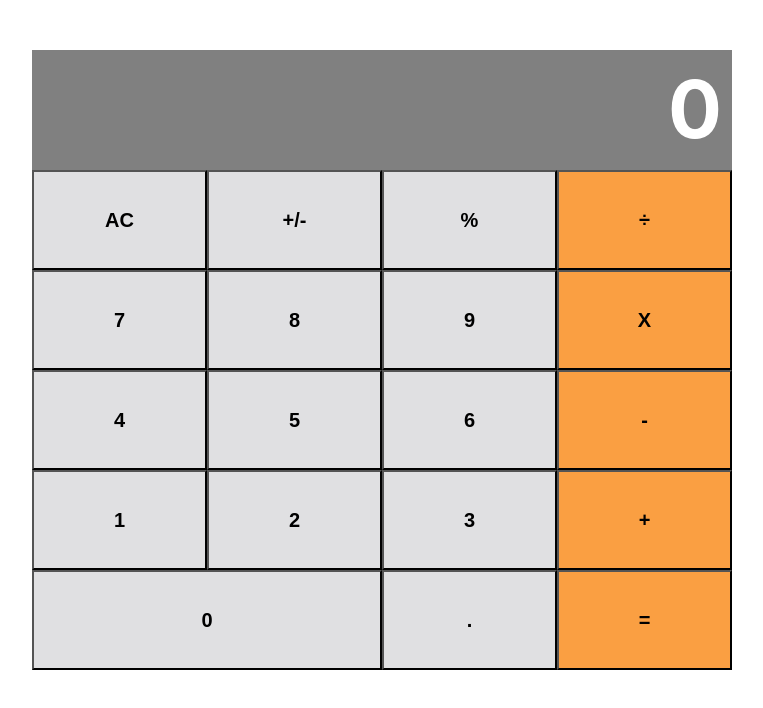
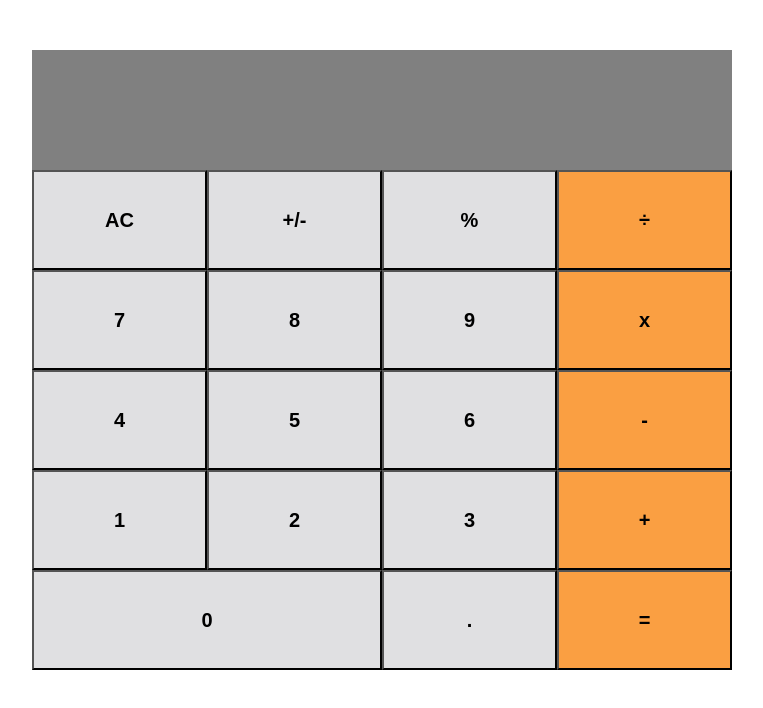
Before and after one commit to moudio/react-calculator, a React (Create React App) app: page / in a window 1280 px wide. Shown: the top 708 px of the page, without its empty margins (258-1021 px from the left). Built offline with nearby package versions, Linux system fonts and the light colour scheme.

Commit message:
Adding the proper logic to make the app work

```diff
--- a/package.json
+++ b/package.json
@@ -6,8 +6,6 @@
     "@testing-library/jest-dom": "^4.2.4",
     "@testing-library/react": "^9.3.2",
     "@testing-library/user-event": "^7.1.2",
-    "big-js": "^3.1.3",
-    "big.js": "^5.2.2",
     "connect": "^3.7.0",
     "prop-types": "^15.7.2",
     "react": "^16.13.0",
--- a/src/components/App.js
+++ b/src/components/App.js
@@ -8,15 +8,97 @@ import calculate from '../logic/calculate';
 class App extends React.Component {
   constructor(props) {
     super(props);
+    this.handleClick = this.handleClick.bind(this);
     this.state = {
+      total: null,
+      next: null,
+      operation: null,
     };
   }
 
+  handleClick(buttonName) {
+    const { total, next, operation } = this.state;
+    if (buttonName === 'AC') {
+      this.setState({
+        total: null,
+        next: null,
+        operation: null,
+      });
+    } else if (buttonName === '+/-') {
+      const newState = calculate(this.state, buttonName);
+      const newTotal = newState.total;
+      const newNext = newState.next;
+      this.setState({ total: newTotal, next: newNext });
+    } else if (Number(buttonName) || Number(buttonName) === 0) {
+      if (!operation) {
+        if (total) {
+          if (total === '0') {
+            this.setState({
+              total: buttonName,
+            });
+          } else {
+            this.setState({
+              total: total.concat(buttonName),
+            });
+          }
+        } else {
+          this.setState({
+            total: buttonName,
+          });
+        }
+      } else if (next) {
+        this.setState({
+          next: next.concat(buttonName),
+        });
+      } else {
+        this.setState({
+          next: buttonName,
+        });
+      }
+    } else if (buttonName === '.') {
+      if (!operation) {
+        if (!(/\D/).test(total)) {
+          this.setState({
+            total: total.concat('.'),
+          });
+        }
+      } else if (!(/\D/).test(next)) {
+        this.setState({
+          next: next.concat('.'),
+        });
+      }
+    } else if (buttonName === '=') {
+      if (total && next && operation) {
+        const result = calculate(this.state, buttonName);
+        const newTotal = result.total;
+        this.setState({
+          total: newTotal,
+          next: null,
+          operation: null,
+        });
+      }
+    } else {
+      this.setState({
+        operation: buttonName,
+      });
+    }
+  }
+
   render() {
+    const { total, next, operation } = this.state;
     return (
       <div className="App">
-        <Display result="0" />
-        <ButtonPanel />
+        <Display result={
+        operation === null ? total : next
+      }
+        />
+        {' '}
+        <ButtonPanel clickHandler={
+        this.handleClick
+      }
+        />
+        {' '}
+
       </div>
     );
   }
--- a/src/components/Button.js
+++ b/src/components/Button.js
@@ -2,20 +2,35 @@ import React from 'react';
 import Proptypes from 'prop-types';
 import '../Button.css';
 
-const button = ({ name, color, wide }) => (
-  <button type="button" className="Button" style={{ background: color, width: wide === true ? '50%' : '25%' }}>{name}</button>
-);
-
+const button = ({
+  name, color, wide, clickHandler,
+}) => {
+  function handleClick(buttonName) {
+    return clickHandler(buttonName);
+  }
+  return (
+    <button
+      type="button"
+      className="Button"
+      style={{ background: color, width: wide === true ? '50%' : '25%' }}
+      onClick={() => handleClick(name)}
+    >
+      {name}
+    </button>
+  );
+};
 button.defaultProps = {
   name: '',
   color: '#FA9F42',
   wide: false,
+  clickHandler: null,
 };
 
 button.propTypes = {
   name: Proptypes.string,
   color: Proptypes.string,
   wide: Proptypes.bool,
+  clickHandler: Proptypes.func,
 };
 
 
--- a/src/components/ButtonPanel.js
+++ b/src/components/ButtonPanel.js
@@ -1,40 +1,54 @@
 import React from 'react';
+import Proptypes from 'prop-types';
 import Button from './Button';
 import '../ButtonPanel.css';
 
-const buttonPanel = () => (
+const buttonPanel = props => {
+  function handleClick(buttonName) {
+    return props.clickHandler(buttonName);
+  }
+  return (
+
     <div className="ButtonPanel">
       <div className="group group-1">
-      <Button name="AC" color="#E0E0E2" />
-      <Button name="+/-" color="#E0E0E2" />
-      <Button name="%" color="#E0E0E2" />
-      <Button name="÷" />
+        <Button name="AC" color="#E0E0E2" clickHandler={handleClick} />
+        <Button name="+/-" color="#E0E0E2" clickHandler={handleClick} />
+        <Button name="%" color="#E0E0E2" clickHandler={handleClick} />
+        <Button name="÷" clickHandler={handleClick} />
       </div>
       <div className="group group-2">
-      <Button name="7" color="#E0E0E2" />
-      <Button name="8" color="#E0E0E2" />
-      <Button name="9" color="#E0E0E2" />
-      <Button name="X" />
+        <Button name="7" color="#E0E0E2" clickHandler={handleClick} />
+        <Button name="8" color="#E0E0E2" clickHandler={handleClick} />
+        <Button name="9" color="#E0E0E2" clickHandler={handleClick} />
+        <Button name="x" clickHandler={handleClick} />
       </div>
       <div className="group group-3">
-      <Button name="4" color="#E0E0E2" />
-      <Button name="5" color="#E0E0E2" />
-      <Button name="6" color="#E0E0E2" />
-      <Button name="-" />
+        <Button name="4" color="#E0E0E2" clickHandler={handleClick} />
+        <Button name="5" color="#E0E0E2" clickHandler={handleClick} />
+        <Button name="6" color="#E0E0E2" clickHandler={handleClick} />
+        <Button name="-" clickHandler={handleClick} />
       </div>
       <div className="group group-4">
-      <Button name="1" color="#E0E0E2" />
-      <Button name="2" color="#E0E0E2" />
-      <Button name="3" color="#E0E0E2" />
-      <Button name="+" />
+        <Button name="1" color="#E0E0E2" clickHandler={handleClick} />
+        <Button name="2" color="#E0E0E2" clickHandler={handleClick} />
+        <Button name="3" color="#E0E0E2" clickHandler={handleClick} />
+        <Button name="+" clickHandler={handleClick} />
       </div>
       <div className="group group-5">
-      <Button name="0" wide color="#E0E0E2" />
-      <Button name="." color="#E0E0E2" />
-      <Button name="=" />
+        <Button name="0" wide color="#E0E0E2" clickHandler={handleClick} />
+        <Button name="." color="#E0E0E2" clickHandler={handleClick} />
+        <Button name="=" clickHandler={handleClick} />
       </div>
     </div>
   );
+};
+buttonPanel.defaultProps = {
+  clickHandler: null,
+};
+buttonPanel.propTypes = {
+  clickHandler: Proptypes.func,
+
+};
 
 
 export default buttonPanel;
--- a/src/logic/calculate.js
+++ b/src/logic/calculate.js
@@ -1,19 +1,27 @@
 import operate from './operate';
 
 const calculate = ({ total, next, operation }, buttonName) => {
-  const calcutator = { total, next, operation };
-  if (buttonName === '+/-') {
-    calculate.total = -calculate.total;
-    calculate.next = -calculate.next;
+  const calculator = { total, next, operation };
+  let buttonType = buttonName;
+  if (buttonType === '=') {
+    buttonType = operation;
   }
-  if (buttonName === '+'
-  || buttonName === '-'
-|| buttonName === 'x'
-|| buttonName === '÷'
-|| buttonName === '%') {
-    calculate.total = operate(total, next, buttonName);
+  if (buttonType === '+/-') {
+    if (!calculator.next) {
+      calculator.total = (-calculator.total).toString();
+    } else if (calculator.next !== '0') {
+      calculator.next = (-calculator.next).toString();
+    }
   }
-  return calcutator;
+  if (buttonType === '+'
+  || buttonType === '-'
+|| buttonType === 'x'
+|| buttonType === '÷'
+|| buttonType === '%') {
+    const result = operate(total, next, buttonType);
+    calculator.total = result;
+  }
+  return calculator;
 };
 
 export default calculate;
--- a/src/logic/operate.js
+++ b/src/logic/operate.js
@@ -5,15 +5,15 @@ function operate(numberOne, numberTwo, operation) {
   const one = Big(numberOne);
   const two = Big(numberTwo);
   if (operation === '+') {
-    return one.plus(two);
-  } if (operation === '+') {
-    return one.minus(two);
+    return one.plus(two).toString();
+  } if (operation === '-') {
+    return one.minus(two).toString();
   } if (operation === 'x') {
-    return one.times(two);
+    return one.times(two).toString();
   } if (operation === '÷') {
-    return one.div(two);
+    return one.div(two).toString();
   } if (operation === '%') {
-    return one.mod(2);
+    return one.mod(2).toString();
   }
 
   return null;
```
Also changed, not shown: 1 other file (tests, documents, lock files or other folders). Lines whose indentation alone changed are shown as unchanged.
